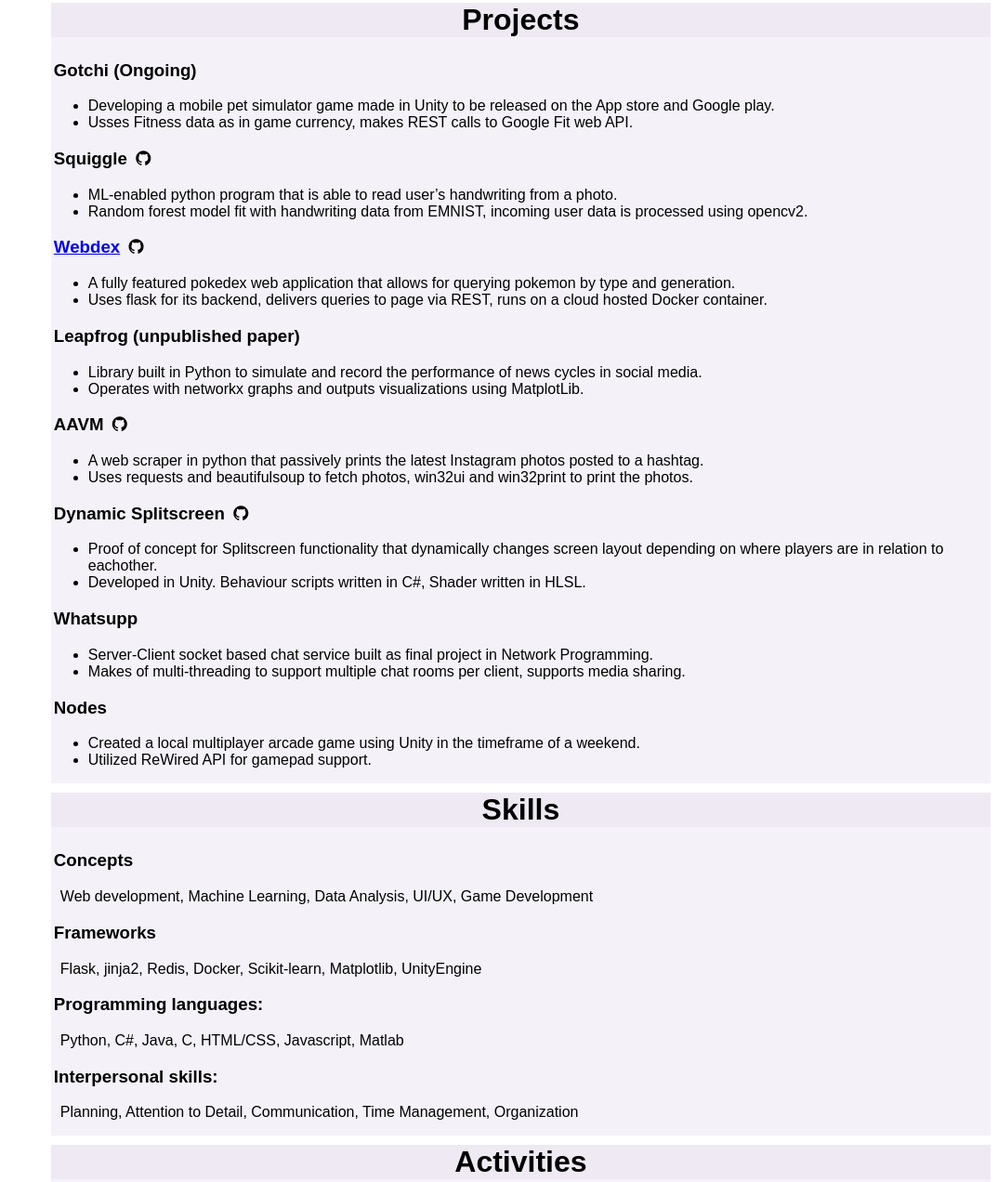
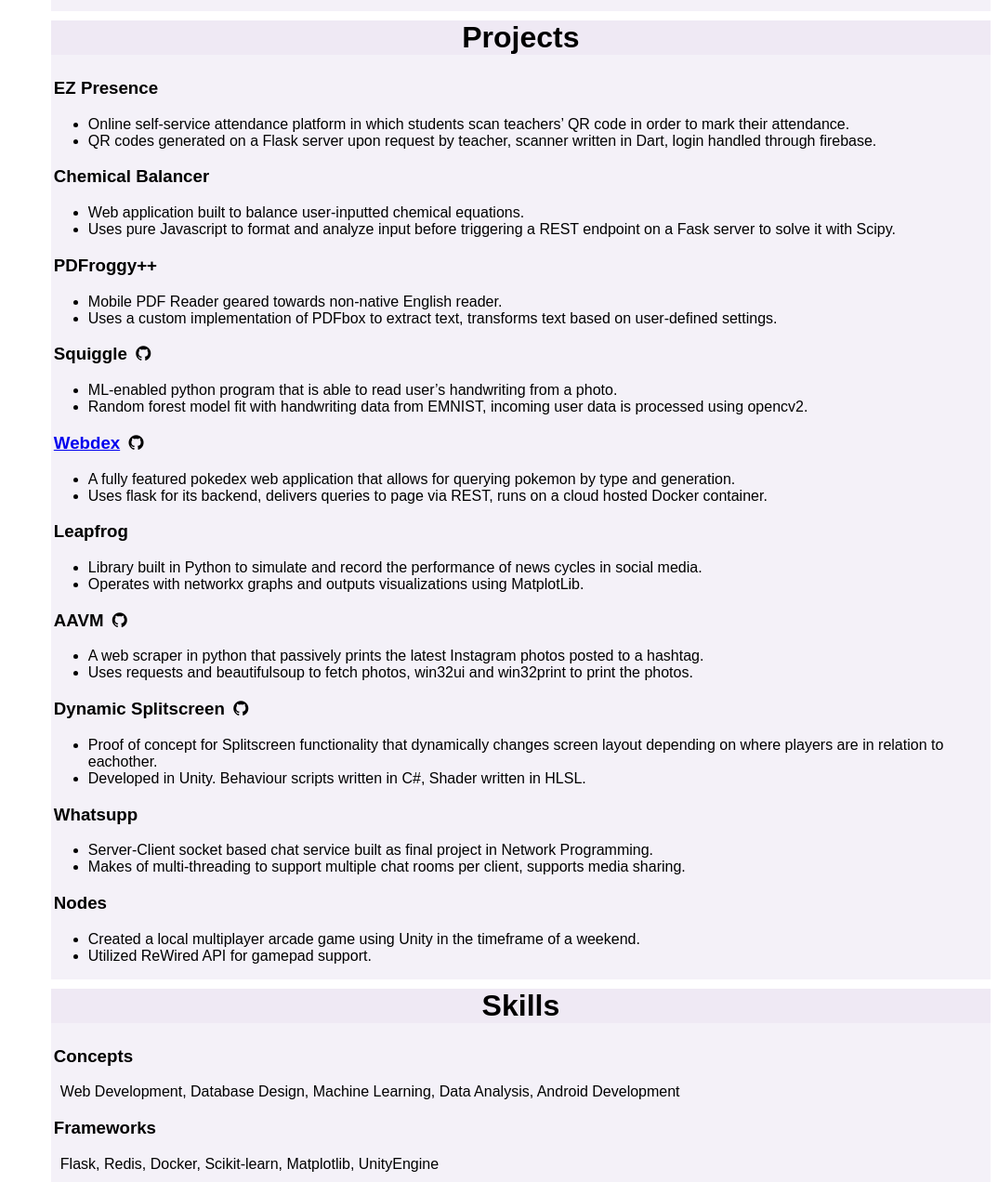
Before and after one commit to omarnassif98/Personal-Website, a plain HTML site: page index.html in a window 1280 px wide. Shown: the part 1347-2619 px from the top of the page at 93% size, without its empty margins (206-1280 px from the left). Drawn offline with nearby package versions, Linux system fonts and the light colour scheme.

Commit message:
Update index.html

```diff
--- a/index.html
+++ b/index.html
@@ -20,7 +20,8 @@
             <h1>Education</h1>
             <h3>Northeastern University | Class of 2023</h3>
             <h2>Master of Science in Data Science</h2>
-            <h4><i>I am still completing my first semester</i></h4>
+            <p><b>Cummulative GPA:</b></p>
+            <div class ="Bar" data-cap="100" data-label="4.0/4.0" style="--cur: 0" ></div>
             <br>
             <h3>Wentworth Institute of Technology | Class of 2021</h3>
             <h2>Bachelor of Science in Computer Science, Minor in Applied Mathematics</h2>
@@ -29,7 +30,7 @@
             <p><b>Major GPA:</b></p>
             <div class ="Bar" data-cap="95.25" data-label="3.81/4.0" style="--cur: 0" ></div>
             <p><b>Notable courses:</b> <br> Machine Learning, Operating Systems, Programming Languages, Algorithms, Data Structures, Network Programming</p>
-            <p><b>Awards:</b> <br> Dean's List recepient in Spring 2018, Fall 2018, Spring 2019, Fall 2019, Summer 2020 semesters</p>
+            <p><b>Awards:</b> <br> Dean's List recepient in all semesters since 2018</p>
         </div>
 
         <div class="resumePage" id="exp">
@@ -48,10 +49,20 @@
 
     <div class="resumePage" id="proj">
             <h1>Projects</h1>
-            <h3>Gotchi (Ongoing)</h3>
+            <h3>EZ Presence</h3>
             <ul>
-                <li>Developing a mobile pet simulator game made in Unity to be released on the App store and Google play.</li>
-                <li>Usses Fitness data as in game currency, makes REST calls to Google Fit web API.</li>
+                <li>Online self-service attendance platform in which students scan teachers’ QR code in order to mark their attendance.</li>
+                <li> QR codes generated on a Flask server upon request by teacher, scanner written in Dart, login handled through firebase.</li>
+            </ul>
+            <h3>Chemical Balancer</h3>
+            <ul>
+                <li>Web application built to balance user-inputted chemical equations.</li>
+                <li>Uses pure Javascript to format and analyze input before triggering a REST endpoint on a Fask server to solve it with Scipy.</li>
+            </ul>
+            <h3>PDFroggy++</h3>
+            <ul>
+                <li>Mobile PDF Reader geared towards non-native English reader.</li>
+                <li>Uses a custom implementation of PDFbox to extract text, transforms text based on user-defined settings.</li>
             </ul>
             <h3>Squiggle<a href="https://github.com/omarnassif98/Squiggle/blob/master/Squiggle.ipynb" style="margin-left: 0.5em;" class="glyphLink" target="_blank"><i class="fa fa-github"></i></a></h3>
             <ul>
@@ -63,7 +74,7 @@
                 <li>A fully featured pokedex web application that allows for querying pokemon by type and generation.</li>
                 <li>Uses flask for its backend, delivers queries to page via REST, runs on a cloud hosted Docker container.</li>
             </ul>
-            <h3>Leapfrog (unpublished paper)</h3>
+            <h3>Leapfrog</h3>
             <ul>
                 <li>Library built in Python to simulate and record the performance of news cycles in social media.</li>
                 <li>Operates with networkx graphs and outputs visualizations using MatplotLib.</li>
@@ -91,9 +102,9 @@
         <div class="resumePage" id="skill">
             <h1>Skills</h1>
             <h3>Concepts</h3>
-            <p>Web development, Machine Learning, Data Analysis, UI/UX, Game Development</p>
+            <p>Web Development, Database Design, Machine Learning, Data Analysis, Android Development</p>
             <h3>Frameworks</h3>
-            <p>Flask, jinja2, Redis, Docker, Scikit-learn, Matplotlib, UnityEngine</p>
+            <p>Flask, Redis, Docker, Scikit-learn, Matplotlib, UnityEngine</p>
             <h3>Programming languages:</h3>
             <p>Python, C#, Java, C, HTML/CSS, Javascript, Matlab</p>
             <h3>Interpersonal skills:</h3>
@@ -111,8 +122,7 @@
 
             <h3>HackWITus (September 2019 - December 2019)</h3>
             <h2 style="margin-top: 10px"><i>Organizer and Judge</i></h2>
-            <ul>
-                    <li>Involved in organizing HackWITus' annual Hackathon.</li>
+            <ul>+                    <li>Involved in organizing HackWITus' annual Hackathon.</li>
                     <li>Reaching out to teachers to volunteer to attend and speak.</li>
                     <li>Involved with promotion of the event over social media.</li>
             </ul>
```
